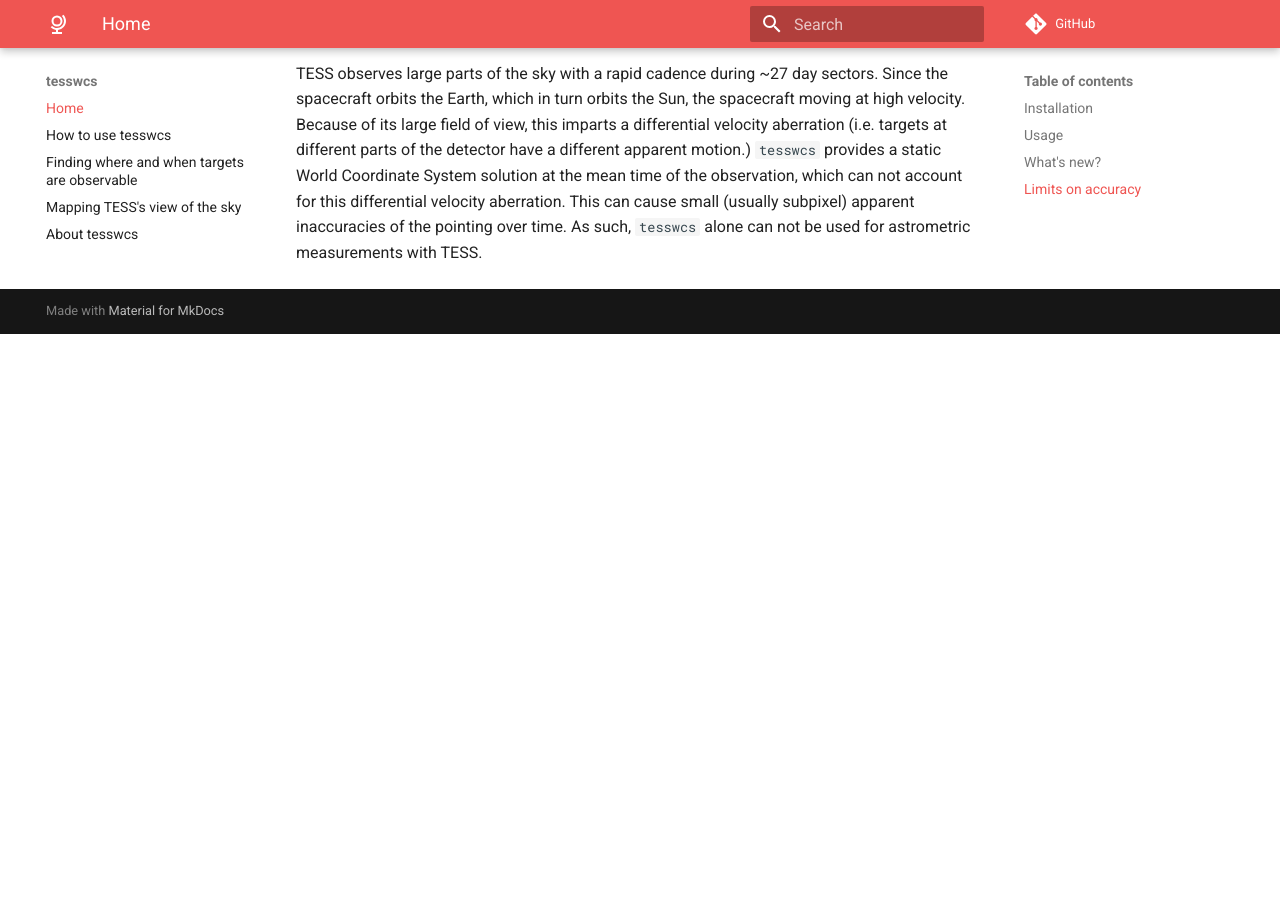
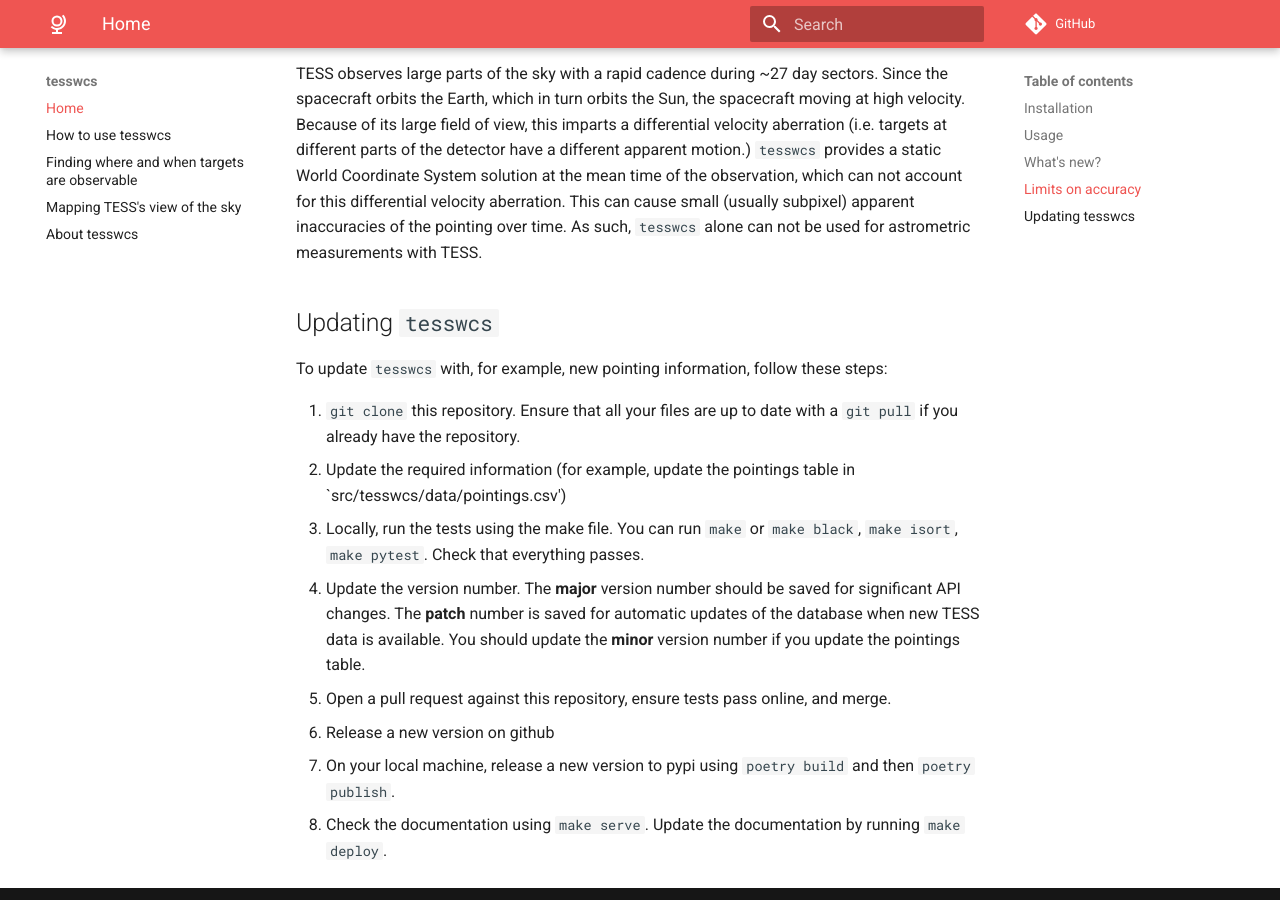
Before and after one commit to tessgi/tesswcs, an MkDocs documentation site: the page built from docs/README.md, in a window 1280 px wide and 900 px high, scrolled down 2449 px. Built offline with MkDocs 1.6.1 and Material for MkDocs 9.7.7, drawn with Linux system fonts in a browser that asks for light colours; comment, search, counter and statistics services are not loaded; before the commit the page ends 2783 px from its top, so only the background shows below that.

Commit message:
update docs [skip ci]

```diff
--- a/docs/README.md
+++ b/docs/README.md
@@ -79,3 +79,16 @@ In version 1.2 and higher `tesswcs` now includes the expected pointing parameter
 ## Limits on accuracy
 
 TESS observes large parts of the sky with a rapid cadence during ~27 day sectors. Since the spacecraft orbits the Earth, which in turn orbits the Sun, the spacecraft moving at high velocity. Because of its large field of view, this imparts a differential velocity aberration (i.e. targets at different parts of the detector have a different apparent motion.) `tesswcs` provides a static World Coordinate System solution at the mean time of the observation, which can not account for this differential velocity aberration. This can cause small (usually subpixel) apparent inaccuracies of the pointing over time. As such, `tesswcs` alone can not be used for astrometric measurements with TESS.
+
+## Updating `tesswcs`
+
+To update `tesswcs` with, for example, new pointing information, follow these steps:
+
+1. `git clone` this repository. Ensure that all your files are up to date with a `git pull` if you already have the repository.
+2. Update the required information (for example, update the pointings table in `src/tesswcs/data/pointings.csv')
+3. Locally, run the tests using the make file. You can run `make` or `make black`, `make isort`, `make pytest`. Check that everything passes.
+4. Update the version number. The **major** version number should be saved for significant API changes. The **patch** number is saved for automatic updates of the database when new TESS data is available. You should update the **minor** version number if you update the pointings table.
+5. Open a pull request against this repository, ensure tests pass online, and merge.
+6. Release a new version on github
+7. On your local machine, release a new version to pypi using `poetry build` and then `poetry publish`.
+8. Check the documentation using `make serve`. Update the documentation by running `make deploy`.
```
Also changed, not shown: 1 other file.
